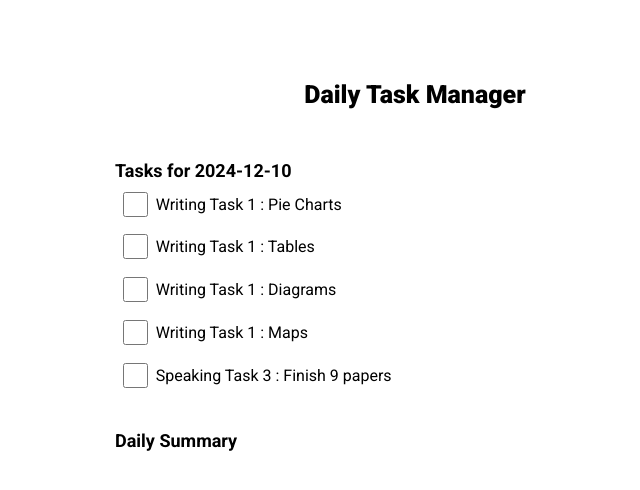
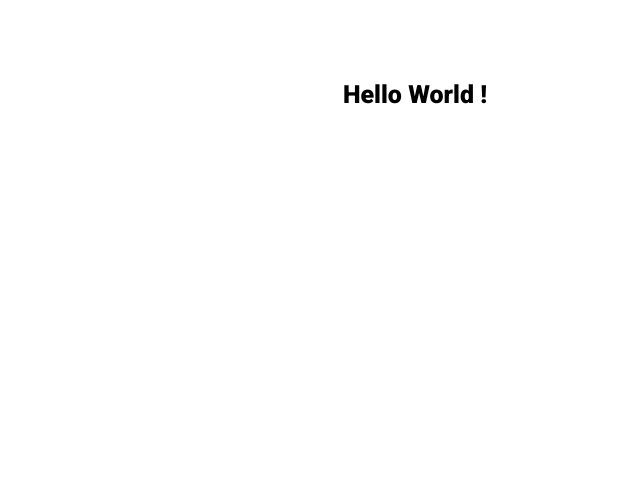
Before and after one commit to akramthedev/die-deutsch-traum, a React (Create React App) app: page /TimeManag in a window 1280 px wide. Shown: the top 490 px of the page, without its empty margins (225-865 px from the left). Built offline with nearby package versions, Linux system fonts and the light colour scheme.

Commit message:
Update TimeManag.jsx

```diff
--- a/src/TimeManag.jsx
+++ b/src/TimeManag.jsx
@@ -1,148 +1,16 @@
 import React, { useState, useEffect } from "react";
 import "./App.css";
 
-const tasksByDay = {
-  "2024-12-10": ["Writing Task 1 : Pie Charts", "Writing Task 1 : Tables","Writing Task 1 : Diagrams", "Writing Task 1 : Maps", "Speaking Task 3 : Finish 9 papers"],
-  "2024-12-11": ["Writing Task 2 : 10", "Writing Task 2 : 11","Writing Task 2 : 12", "Writing Task 2 : 13", "Writing Task 2 : 14", "Writing Task 2 : 15", "Writing Task 2 : 16", "Writing Task 2 : 17", "Writing Task 2 : 18", "Writing Task 2 : 19"],
-  "2024-12-12": ["Writing Task 2 : 20", "Writing Task 2 : 21","Writing Task 2 : 22", "Writing Task 2 : 23", "Writing Task 2 : 24", "Writing Task 2 : 25", "Writing Task 2 : 26", "Writing Task 2 : 27", "Writing Task 2 : 28", "Writing Task 2 : 29"],
-  "2024-12-14": ["Writing Task 2 : 30", "Writing Task 2 : 31","Writing Task 2 : 32", "Writing Task 2 : 33", "Writing Task 2 : 34", "Writing Task 2 : 35", "Writing Task 2 : 36", "Writing Task 2 : 37", "Writing Task 2 : 38", "Writing Task 2 : 39"],
-  "2024-12-15": ["Writing Task 2 : 40", "Writing Task 2 : 41","Writing Task 2 : 42", "Writing Task 2 : 43", "Writing Task 2 : 44", "Writing Task 2 : 45", "Writing Task 2 : 46", "Writing Task 2 : 47", "Writing Task 2 : 48", "Writing Task 2 : 49"],
-  "2024-12-16": ["Writing Task 2 : 50", "Writing Task 2 : 51","Writing Task 2 : 52", "Writing Task 2 : 53", "Writing Task 2 : 54", "Writing Task 2 : 55", "Writing Task 2 : 56", "Writing Task 2 : 57", "Writing Task 2 : 58", "Writing Task 2 : 59"],
-  "2024-12-17": ["Grab telc B1 Zertifikat", "Writing Task 2 : 60", "Writing Task 2 : 61","Writing Task 2 : 62", "Writing Task 2 : 63", "Writing Task 2 : 64", "Writing Task 2 : 65", "Writing Task 2 : 66", "Writing Task 2 : 67", "Writing Task 2 : 68", "Writing Task 2 : 69"],
-  "2024-12-18": ["Writing Task 2 : 70", "Writing Task 2 : 71","Writing Task 2 : 72", "Writing Task 2 : 73", "Writing Task 2 : 74", "Writing Task 2 : 75", "Writing Task 2 : 76", "Writing Task 2 : 77", "Writing Task 2 : 78", "Writing Task 2 : 79"],
-  "2024-12-19": ["Writing Task 2 : 80", "Writing Task 2 : 81","Writing Task 2 : 82", "Writing Task 2 : 83", "Writing Task 2 : 84", "Writing Task 2 : 85", "Writing Task 2 : 86", "Writing Task 2 : 87", "Writing Task 2 : 88", "Writing Task 2 : 89"],
-  "2024-12-20": ["Technopark Conference 16:00 -> 18:00 - check Gmail","Talk With Scolarité Settat - LST diplomate", "Writing Task 2 : 90", "Writing Task 2 : 91","Writing Task 2 : 92", "Writing Task 2 : 93", "Writing Task 2 : 94", "Writing Task 2 : 95", "Writing Task 2 : 96"],
-  "2024-12-21": ["Watch This Video Before Taking any exam : https://youtu.be/xGtKdsVxV8A?si=w9vc3WmNN8lilg9j","Start Memorization of all writen data", "Register for IELTS exam", "END of Internship", "Starting IELTS EXAM preparation from tomorrow :)"],
-};
 
 const TimeManag = () => {
-  const [currentDay, setCurrentDay] = useState("");
-  const [tasks, setTasks] = useState([]);
-  const [dayStatus, setDayStatus] = useState({});
-
-  // Helper function to get today's date in local timezone
-  const getLocalDate = () => {
-    const now = new Date();
-    return now.toLocaleDateString("en-CA"); // Format: 'YYYY-MM-DD'
-  };
-
-  // Function to load tasks for a given day
-const loadTasksForDay = (day) => {
-  const savedTasks = JSON.parse(localStorage.getItem(day));
-  if (savedTasks) {
-    setTasks(savedTasks);
-  } else if (tasksByDay[day]) {
-    const initialTasks = tasksByDay[day]
-      .filter((task) => typeof task === "string" && task.trim() !== "") // Ensure valid entries
-      .map((task) => ({
-        name: task,
-        completed: false,
-      }));
-    setTasks(initialTasks);
-    localStorage.setItem(day, JSON.stringify(initialTasks));
-  } else {
-    setTasks([]);
-  }
-};
-
-
-  // Function to evaluate if tasks are completed for the current day
-  const evaluateDay = () => {
-    const allCompleted = tasks.every((task) => task.completed);
-
-    setDayStatus((prevStatus) => ({
-      ...prevStatus,
-      [currentDay]: allCompleted ? "green" : "red",
-    }));
-
-    console.log(`Day ${currentDay} evaluated as ${allCompleted ? "green" : "red"}`);
-  };
-
-  // Initialize tasks and statuses on component mount
-  useEffect(() => {
-    const today = new Date().toISOString().split("T")[0];
-    setCurrentDay(today);
-
-    const savedStatuses = JSON.parse(localStorage.getItem("dayStatus")) || {};
-    setDayStatus(savedStatuses);
-
-    loadTasksForDay(today);
-  }, []);
-
-  // Save day statuses and tasks to localStorage whenever they change
-  useEffect(() => {
-    localStorage.setItem("dayStatus", JSON.stringify(dayStatus));
-    if (currentDay) {
-      localStorage.setItem(currentDay, JSON.stringify(tasks));
-    }
-  }, [dayStatus, tasks, currentDay]);
-
-  // Check if the current time matches 22:30
-  useEffect(() => {
-    const interval = setInterval(() => {
-      const now = new Date();
-      if (now.getHours() === 23 && now.getMinutes() === 45) {
-        console.log("It's 22:59. Evaluating today's tasks...");
-        evaluateDay();
-      }
-    }, 1000 * 60); // Check every minute
-
-    return () => clearInterval(interval);
-  }, [tasks, currentDay]);
-
-  // Toggle task completion
-  const toggleTask = (index) => {
-    const updatedTasks = tasks.map((task, i) =>
-      i === index ? { ...task, completed: !task.completed } : task
-    );
-    setTasks(updatedTasks);
-  };
 
   return (
     <div className="esirhghsfhisd" >
       <div className="zrfsuhsdfwo">
 
-          <h1>Daily Task Manager</h1>
+          <h1>Hello World ! </h1>
 
-          <div className="ZUSHDFOUHSUDOFH">
-            <h2>Tasks for {currentDay}</h2>
-            {tasks.length > 0 ? (
-              <>
-                {tasks.map((task, index) => (
-                  <li key={index}   >
-                    <input
-                      type="checkbox"
-                      checked={task.completed}
-                      onChange={() => toggleTask(index)}
-                    />
-                    <span>
-                    {task.name}
-                    </span>
-                  </li>
-                ))}
-              </>
-            ) : (
-              <p>No tasks for today!</p>
-            )}
-          </div>
-          <br />
-          <div className="eushfdwohswdf">
-            <h2>Daily Summary</h2>
-            {Object.keys(dayStatus).length > 0 ? (
-              <ul>
-                {Object.entries(dayStatus).map(([date, status]) => (
-                  <li
-                    key={date}
-                    style={{ fontWeight : "700", color: status === "green" ? "#0e990e" : "red" }}
-                  >
-                    • {date}: {status === "green" ? "Completed" : "Not Completed"}
-                  </li>
-                ))}
-              </ul>
-            ) : (
-              <p style={{color : "grey"}} >&nbsp;&nbsp;No summary data available!</p>
-            )}
-          </div>
+
       </div>
     </div>
   );
```
